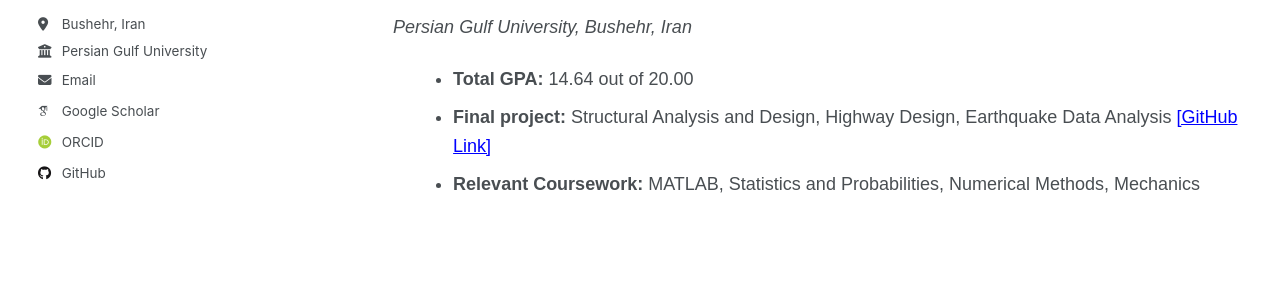
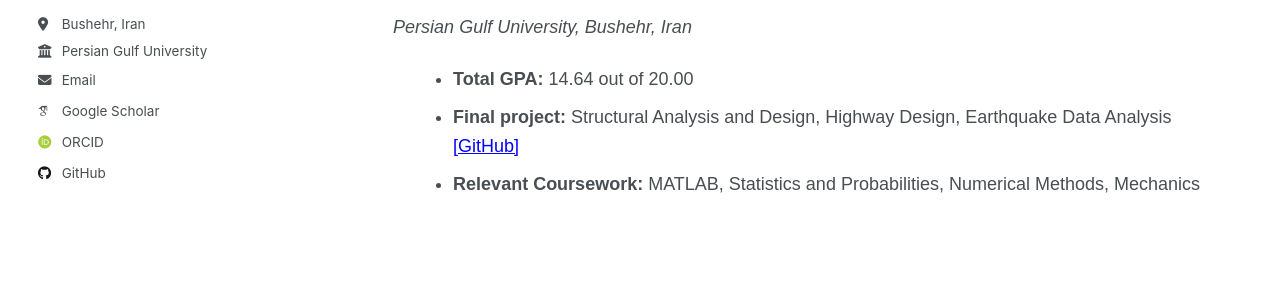
Before and after one commit to mbrz97/mbrz97.github.io, a Jekyll site: the page built from _pages/education.html, in a window 1280 px wide and 1326 px high. Shown: the part 713-1013 px from the top of the window. Built offline with Jekyll 4.4.1, drawn with Linux system fonts in a browser that asks for light colours; some web fonts are replaced.

Commit message:
Update education.html

```diff
--- a/_pages/education.html
+++ b/_pages/education.html
@@ -71,7 +71,7 @@
             <div class="details">
                 <ul>
                     <li><strong>Total GPA:</strong> 14.64 out of 20.00</li>
-                    <li><strong>Final project:</strong> Structural Analysis and Design, Highway Design, Earthquake Data Analysis <a href="https://github.com/mbrz97/BSc_Projects" target="_blank">[GitHub Link]</a></li>
+                    <li><strong>Final project:</strong> Structural Analysis and Design, Highway Design, Earthquake Data Analysis <a href="https://github.com/mbrz97/BSc_Projects" target="_blank">[GitHub]</a></li>
                     <li><strong>Relevant Coursework:</strong> MATLAB, Statistics and Probabilities, Numerical Methods, Mechanics</li>
                 </ul>
             </div>
```
